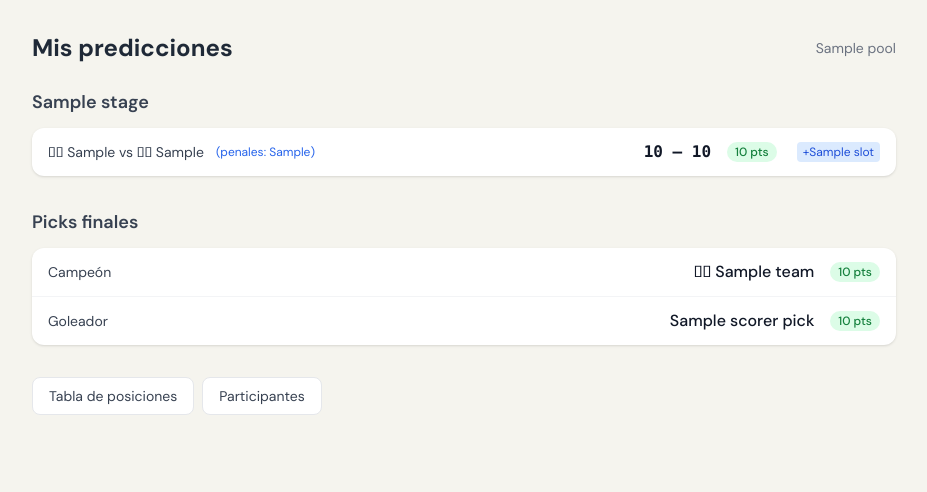
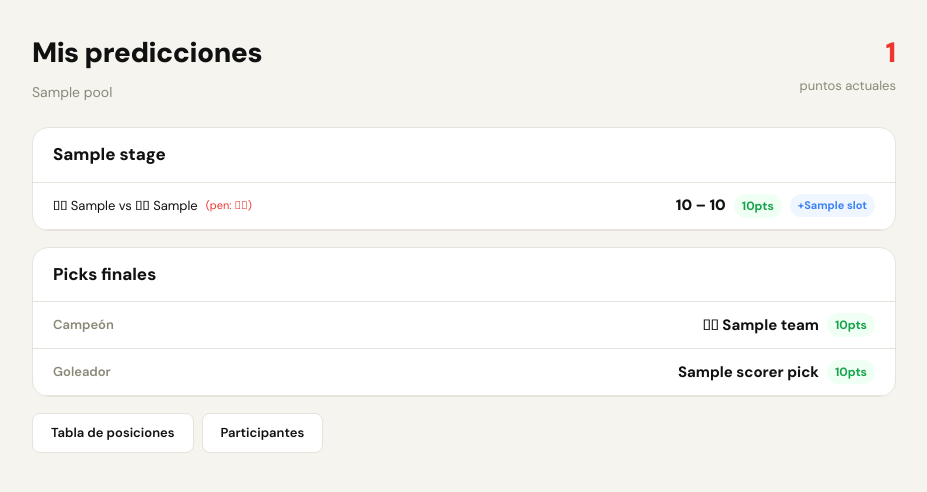
Before and after one commit to mecoccaro/quiniela-v2, a Django app: template templates/leaderboard/my_predictions.html in a window 1280 px wide. Shown: the part 56-548 px from the top of the page, without its empty margins (176-1103 px from the left). Run offline with Django 5.2, Linux system fonts and the light colour scheme; the template is opened without the code that fills it: most values are stand-ins (such as "Sample title", 1, 10 or a date in 2020); some libraries are stand-ins or nearby versions.

Commit message:
[phase 7] my predictions: header redesign + sectioned pick cards
Co-Authored-By: Claude Sonnet 4.6 <noreply@anthropic.com>

```diff
--- a/apps/leaderboard/views.py
+++ b/apps/leaderboard/views.py
@@ -103,6 +103,8 @@ class MyPredictionsView(LoginRequiredMixin, View):
 
         champion_pick = PoolChampionPick.objects.filter(user=user, pool=pool).first()
         top_scorer_pick = PoolTopScorerPick.objects.filter(user=user, pool=pool).first()
+        entry = LeaderboardEntry.objects.filter(user=user, pool=pool).first()
+        total_points = entry.total_points if entry else 0
 
         return render(request, "leaderboard/my_predictions.html", {
             "pool": pool,
@@ -110,6 +112,7 @@ class MyPredictionsView(LoginRequiredMixin, View):
             "stages": stages,
             "champion_pick": champion_pick,
             "top_scorer_pick": top_scorer_pick,
+            "total_points": total_points,
         })
 
 
--- a/templates/leaderboard/my_predictions.html
+++ b/templates/leaderboard/my_predictions.html
@@ -4,43 +4,58 @@
 {% block title %}Mis predicciones — {{ pool.name }}{% endblock %}
 
 {% block content %}
-<div class="flex items-center justify-between mb-6">
-  <h1 class="text-2xl font-bold text-gray-800">Mis predicciones</h1>
-  <div class="flex items-center gap-2">
-    {% if membership.predictions_submitted %}
-      <span class="text-xs bg-green-100 text-green-700 px-3 py-1 rounded-full font-medium sticky top-2">Bloqueado</span>
-    {% endif %}
-    <span class="text-sm text-gray-500">{{ pool.name }}</span>
+
+<div style="display:flex;justify-content:space-between;align-items:flex-start;margin-bottom:24px;flex-wrap:wrap;gap:16px;">
+  <div>
+    <h1 style="font-size:28px;font-weight:900;letter-spacing:-0.5px;color:var(--text);margin:0 0 8px;">Mis predicciones</h1>
+    <div style="display:flex;gap:6px;flex-wrap:wrap;align-items:center;">
+      {% if membership.predictions_submitted %}
+        <span style="background:var(--success-light);color:var(--success);border-radius:100px;font-size:12px;font-weight:700;padding:3px 10px;">Enviado</span>
+        <span style="background:var(--danger-light);color:var(--danger);border-radius:100px;font-size:12px;font-weight:700;padding:3px 10px;">🔒 Bloqueado</span>
+      {% endif %}
+      <span style="font-size:14px;color:var(--text-muted);">{{ pool.name }}</span>
+    </div>
+  </div>
+  <div style="text-align:right;">
+    <p style="font-size:28px;font-weight:900;color:var(--accent);margin:0 0 2px;font-variant-numeric:tabular-nums;">{{ total_points }}</p>
+    <p style="font-size:13px;color:var(--text-muted);margin:0;">puntos actuales</p>
   </div>
 </div>
 
 {% for stage in stages %}
-<div class="mb-8">
-  <h2 class="text-lg font-semibold text-gray-700 mb-3">{{ stage.label }}</h2>
-  <div class="bg-white rounded-xl shadow divide-y divide-gray-100">
+<div style="margin-bottom:16px;">
+  <div style="background:#fff;border-radius:16px;border:1px solid var(--border);overflow:hidden;">
+    <div style="padding:14px 20px;border-bottom:1px solid var(--border);">
+      <span style="font-size:17px;font-weight:800;color:var(--text);">{{ stage.label }}</span>
+    </div>
     {% for pred_data in stage.predictions %}
     {% with pred=pred_data.pred %}
-    <div class="px-4 py-3 flex items-center justify-between">
-      <div class="flex items-center gap-3 min-w-0">
-        <span class="text-sm text-gray-700 truncate">
+    <div style="display:flex;align-items:center;justify-content:space-between;padding:11px 20px;border-bottom:1px solid var(--border);flex-wrap:wrap;gap:8px;">
+      <div style="display:flex;align-items:center;gap:8px;min-width:0;flex:1;">
+        <span style="font-size:13px;color:var(--text);overflow:hidden;text-overflow:ellipsis;white-space:nowrap;">
           {{ pred_data.home_team.fifa_code|flag_emoji }} {{ pred_data.home_team|default:"TBD" }} vs {{ pred_data.away_team.fifa_code|flag_emoji }} {{ pred_data.away_team|default:"TBD" }}
         </span>
         {% if pred.match.stage != "group" and pred.predicted_winner %}
-          <span class="text-xs text-blue-600">(penales: {{ pred.predicted_winner }})</span>
+          <span style="font-size:11px;color:var(--accent);white-space:nowrap;">(pen: {{ pred.predicted_winner.fifa_code|flag_emoji }})</span>
         {% endif %}
       </div>
-      <div class="flex items-center gap-4 shrink-0 ml-4">
-        <span class="font-mono font-semibold text-gray-900">
+      <div style="display:flex;align-items:center;gap:8px;flex-shrink:0;">
+        <span style="font-weight:900;font-variant-numeric:tabular-nums;font-size:15px;color:var(--text);">
           {{ pred.predicted_home_score }} – {{ pred.predicted_away_score }}
         </span>
         {% if pred.points_awarded is not None %}
-          <span class="text-xs font-medium px-2 py-0.5 rounded-full
-            {% if pred.points_awarded > 0 %}bg-green-100 text-green-700{% else %}bg-gray-100 text-gray-500{% endif %}">
-            {{ pred.points_awarded }} pts
-          </span>
+          {% with pts=pred.points_awarded %}
+          {% if pts >= 3 %}
+            <span style="background:var(--success-light);color:var(--success);border-radius:100px;font-size:12px;font-weight:700;padding:3px 8px;">{{ pts }}pts</span>
+          {% elif pts >= 1 %}
+            <span style="background:var(--accent-light);color:var(--accent);border-radius:100px;font-size:12px;font-weight:700;padding:3px 8px;">{{ pts }}pt</span>
+          {% else %}
+            <span style="background:var(--bg);color:var(--text-muted);border-radius:100px;font-size:12px;font-weight:700;padding:3px 8px;border:1px solid var(--border);">{{ pts }}pts</span>
+          {% endif %}
+          {% endwith %}
         {% endif %}
         {% if pred.slot_bonus_awarded %}
-          <span class="text-xs bg-blue-100 text-blue-700 px-1.5 py-0.5 rounded ml-1">+{{ pred.slot_bonus_awarded }} slot</span>
+          <span style="background:#EFF6FF;color:#3B82F6;border-radius:100px;font-size:11px;font-weight:700;padding:3px 8px;">+{{ pred.slot_bonus_awarded }} slot</span>
         {% endif %}
       </div>
     </div>
@@ -49,37 +64,47 @@
   </div>
 </div>
 {% empty %}
-<div class="bg-white rounded-xl shadow p-8 text-center text-gray-500">No hay predicciones todavía.</div>
+<div style="background:#fff;border-radius:16px;border:1px solid var(--border);padding:48px 32px;text-align:center;color:var(--text-muted);">
+  No hay predicciones todavía.
+</div>
 {% endfor %}
 
 {% if champion_pick or top_scorer_pick %}
-<div class="mb-8">
-  <h2 class="text-lg font-semibold text-gray-700 mb-3">Picks finales</h2>
-  <div class="bg-white rounded-xl shadow divide-y divide-gray-100">
+<div style="margin-bottom:16px;">
+  <div style="background:#fff;border-radius:16px;border:1px solid var(--border);overflow:hidden;">
+    <div style="padding:14px 20px;border-bottom:1px solid var(--border);">
+      <span style="font-size:17px;font-weight:800;color:var(--text);">Picks finales</span>
+    </div>
     {% if champion_pick %}
-    <div class="px-4 py-3 flex items-center justify-between">
-      <span class="text-sm text-gray-700">Campeón</span>
-      <div class="flex items-center gap-4">
-        <span class="font-medium text-gray-900">{{ champion_pick.team.fifa_code|flag_emoji }} {{ champion_pick.team }}</span>
+    <div style="display:flex;align-items:center;justify-content:space-between;padding:11px 20px;border-bottom:1px solid var(--border);">
+      <span style="font-size:13px;color:var(--text-muted);font-weight:600;">Campeón</span>
+      <div style="display:flex;align-items:center;gap:8px;">
+        <span style="font-size:15px;font-weight:700;color:var(--text);">{{ champion_pick.team.fifa_code|flag_emoji }} {{ champion_pick.team }}</span>
         {% if champion_pick.points_awarded is not None %}
-          <span class="text-xs font-medium px-2 py-0.5 rounded-full
-            {% if champion_pick.points_awarded > 0 %}bg-green-100 text-green-700{% else %}bg-gray-100 text-gray-500{% endif %}">
-            {{ champion_pick.points_awarded }} pts
-          </span>
+          {% with pts=champion_pick.points_awarded %}
+          {% if pts >= 1 %}
+            <span style="background:var(--success-light);color:var(--success);border-radius:100px;font-size:12px;font-weight:700;padding:3px 8px;">{{ pts }}pts</span>
+          {% else %}
+            <span style="background:var(--bg);color:var(--text-muted);border-radius:100px;font-size:12px;font-weight:700;padding:3px 8px;border:1px solid var(--border);">{{ pts }}pts</span>
+          {% endif %}
+          {% endwith %}
         {% endif %}
       </div>
     </div>
     {% endif %}
     {% if top_scorer_pick %}
-    <div class="px-4 py-3 flex items-center justify-between">
-      <span class="text-sm text-gray-700">Goleador</span>
-      <div class="flex items-center gap-4">
-        <span class="font-medium text-gray-900">{{ top_scorer_pick.player_name }}</span>
+    <div style="display:flex;align-items:center;justify-content:space-between;padding:11px 20px;border-bottom:1px solid var(--border);">
+      <span style="font-size:13px;color:var(--text-muted);font-weight:600;">Goleador</span>
+      <div style="display:flex;align-items:center;gap:8px;">
+        <span style="font-size:15px;font-weight:700;color:var(--text);">{{ top_scorer_pick.player_name }}</span>
         {% if top_scorer_pick.points_awarded is not None %}
-          <span class="text-xs font-medium px-2 py-0.5 rounded-full
-            {% if top_scorer_pick.points_awarded > 0 %}bg-green-100 text-green-700{% else %}bg-gray-100 text-gray-500{% endif %}">
-            {{ top_scorer_pick.points_awarded }} pts
-          </span>
+          {% with pts=top_scorer_pick.points_awarded %}
+          {% if pts >= 1 %}
+            <span style="background:var(--success-light);color:var(--success);border-radius:100px;font-size:12px;font-weight:700;padding:3px 8px;">{{ pts }}pts</span>
+          {% else %}
+            <span style="background:var(--bg);color:var(--text-muted);border-radius:100px;font-size:12px;font-weight:700;padding:3px 8px;border:1px solid var(--border);">{{ pts }}pts</span>
+          {% endif %}
+          {% endwith %}
         {% endif %}
       </div>
     </div>
@@ -88,8 +113,9 @@
 </div>
 {% endif %}
 
-<div class="mt-4 flex gap-2 text-sm">
-  <a href="{% url 'leaderboard' pool.pk %}" class="bg-white border border-gray-200 hover:bg-gray-50 text-gray-700 px-4 py-2 rounded-lg">Tabla de posiciones</a>
-  <a href="{% url 'participants' pool.pk %}" class="bg-white border border-gray-200 hover:bg-gray-50 text-gray-700 px-4 py-2 rounded-lg">Participantes</a>
+<div style="margin-top:8px;display:flex;gap:8px;flex-wrap:wrap;">
+  <a href="{% url 'leaderboard' pool.pk %}" style="background:#fff;border:1.5px solid var(--border);border-radius:8px;padding:9px 18px;font-size:13px;font-weight:600;color:var(--text);text-decoration:none;">Tabla de posiciones</a>
+  <a href="{% url 'participants' pool.pk %}" style="background:#fff;border:1.5px solid var(--border);border-radius:8px;padding:9px 18px;font-size:13px;font-weight:600;color:var(--text);text-decoration:none;">Participantes</a>
 </div>
+
 {% endblock %}
```
Also changed, not shown: thoughts/miguel/plans/2026-06-03-la-gansa-ui-redesign.md (+1 -1 lines).
